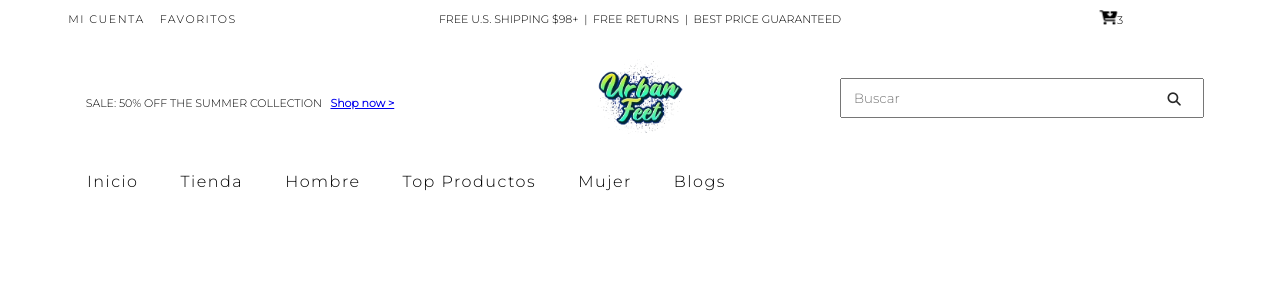
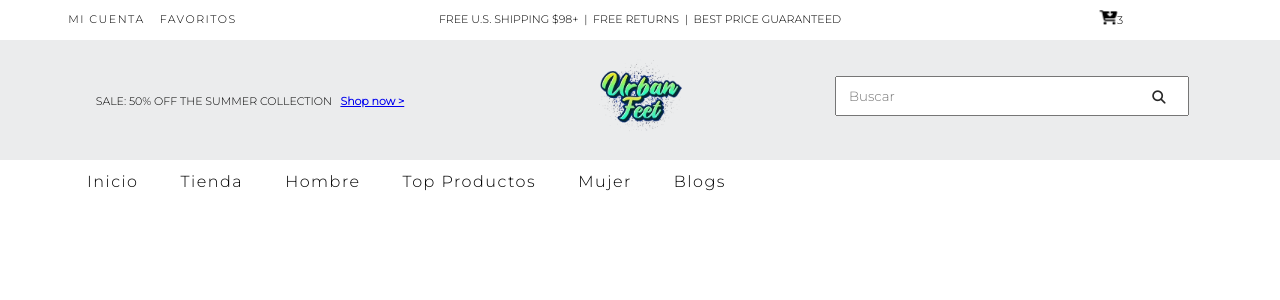
Before and after one commit to Zeus-3131/Proyecto-react, a React (Vite) app: page / in a window 1280 px wide. Shown: the top 300 px of the page. Built offline with nearby package versions, Linux system fonts and the light colour scheme.

Commit message:
actualizacion de los navbars intermedio y navbar

```diff
--- a/src/Componentes/Navbar/Navbar.css
+++ b/src/Componentes/Navbar/Navbar.css
@@ -3,6 +3,8 @@
     height: 44px;
     display: flex;
     align-items: center;
+    position: sticky;
+    top: 0;
 
 }
 
@@ -10,10 +12,6 @@
     margin-right: auto;
     margin-left: auto;
     width: 1170px;
-}
-
-.nav{
-
 }
 
 .ulnav{
--- a/src/Componentes/Navbar/Navbar_Intermedio.css
+++ b/src/Componentes/Navbar/Navbar_Intermedio.css
@@ -9,10 +9,10 @@
 
 .contenedorNavbarIntermedio{
     height: 120px;
-    background: transparent;
-    width: 1170px;
-    margin-right: auto;
-    margin-left: auto;
+    background: rgb(154, 158, 163, .2 );
+    /* background-color: gray; */
+    /* background: transparent; */
+
 
 }
 
@@ -24,6 +24,9 @@
     /* padding: 30px 0; */
     font-weight: 500;
     align-items: center;
+    width: 1170px;
+    margin-right: auto;
+    margin-left: auto;
 }
 
 .contenidoInter{
@@ -42,7 +45,7 @@ p{
 .buscador{
     width: 100%;
     height: 40px;
-    padding: 0 42px 0 12px;
+    padding: 0 10px 0 12px;
 }
 
 .botonBuscar{
```
Also changed, not shown: src/Componentes/Navbar/Navbar.jsx (+6 -6 lines).
